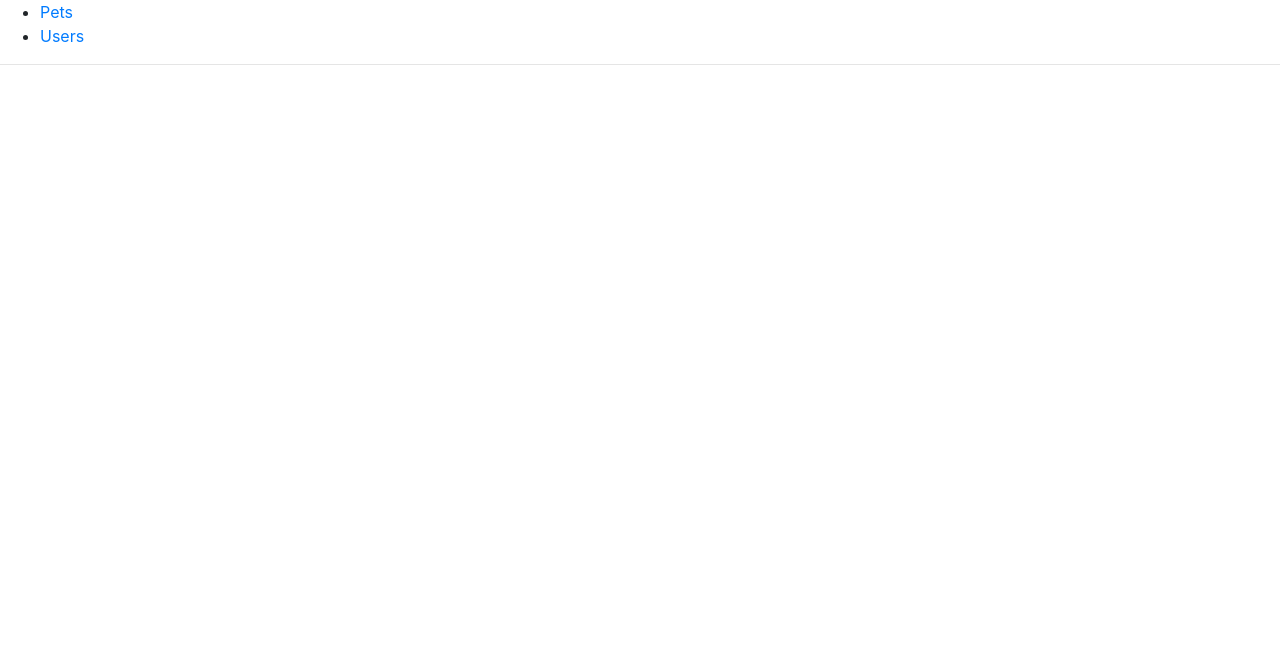
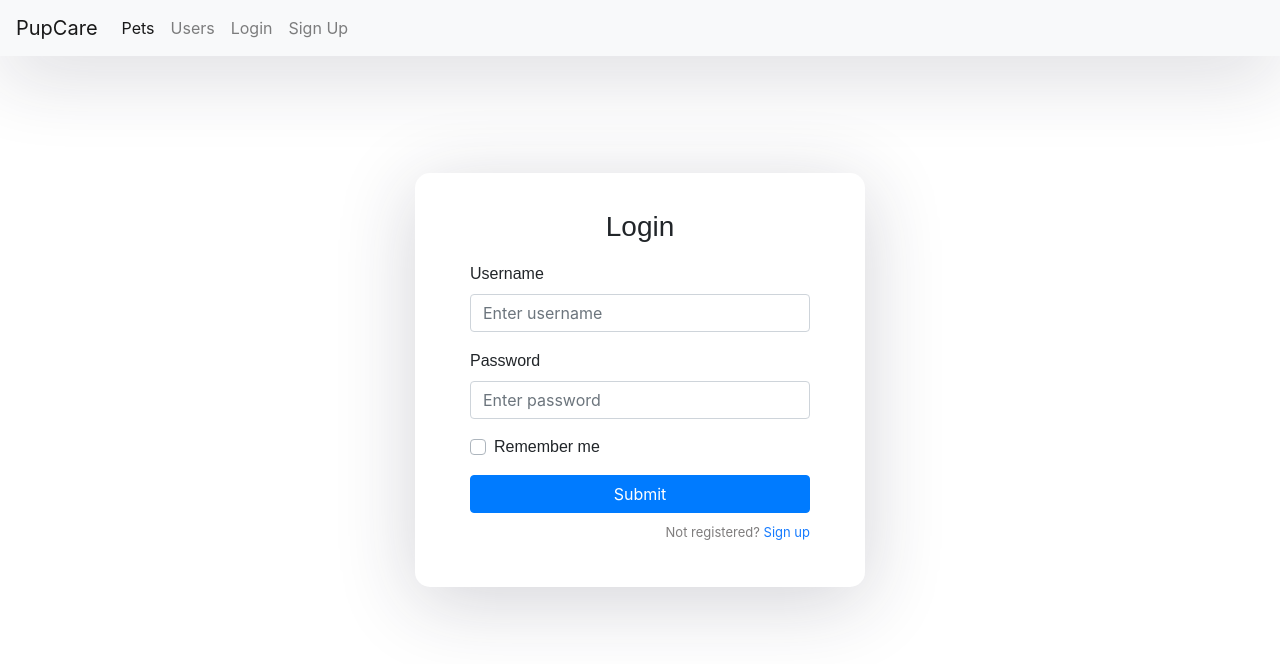
Before and after one commit to sis0k0/pup-care, a React (Create React App) app in the folder pup-care-client/: page /login in a window 1280 px wide. Shown: the top 664 px of the page. Built offline with nearby package versions, Linux system fonts and the light colour scheme.

Commit message:
Add login and signup forms

```diff
--- a/pup-care-client/src/App.js
+++ b/pup-care-client/src/App.js
@@ -1,27 +1,23 @@
 import React from "react";
+import '../node_modules/bootstrap/dist/css/bootstrap.min.css';
+import './App.css';
 import {
   BrowserRouter as Router,
   Switch,
   Route,
-  Link
 } from "react-router-dom";
 import UsersList from "./UsersList";
 import PetsList from "./PetsList";
+import Login from "./Login";
+import SignUp from "./Signup";
+import Navbar from "./Navbar";
 
 export default function BasicExample() {
   return (
     <Router>
-      <div>
-        <ul>
-          <li>
-            <Link to="/pets">Pets</Link>
-          </li>
-          <li>
-            <Link to="/users">Users</Link>
-          </li>
-        </ul>
-        <hr />
-
+      <Navbar />
+      <div className="auth-wrapper">
+        <div className="auth-inner">
           <Switch>
             <Route path="/pets">
               <PetsList />
@@ -29,7 +25,14 @@ export default function BasicExample() {
             <Route path="/users">
               <UsersList />
             </Route>
+            <Route path="/login">
+              <Login />
+            </Route>
+            <Route path="/signup">
+              <SignUp />
+            </Route>
           </Switch>
+        </div>
         </div>
     </Router>
   );
--- /dev/null
+++ b/pup-care-client/src/Login.js
@@ -0,0 +1,34 @@
+import React, { Component } from "react";
+import { Link } from "react-router-dom";
+
+export default class Login extends Component {
+    render() {
+        return (
+            <form>
+                <h3>Login</h3>
+
+                <div className="form-group">
+                    <label>Username</label>
+                    <input type="text" className="form-control" placeholder="Enter username" />
+                </div>
+
+                <div className="form-group">
+                    <label>Password</label>
+                    <input type="password" className="form-control" placeholder="Enter password" />
+                </div>
+
+                <div className="form-group">
+                    <div className="custom-control custom-checkbox">
+                        <input type="checkbox" className="custom-control-input" id="customCheck1" />
+                        <label className="custom-control-label" htmlFor="customCheck1">Remember me</label>
+                    </div>
+                </div>
+
+                <button type="submit" className="btn btn-primary btn-block">Submit</button>
+                <p className="forgot-password text-right">
+                    Not registered? <Link to="/signup">Sign up</Link>
+                </p>
+            </form>
+        );
+    }
+}
--- /dev/null
+++ b/pup-care-client/src/Navbar.js
@@ -0,0 +1,30 @@
+import React from "react";
+import { Link } from "react-router-dom";
+
+export default function Navbar() {
+    return (
+        <nav class="navbar navbar-expand-lg navbar-light bg-light">
+            <a class="navbar-brand" href="#">PupCare</a>
+            <button class="navbar-toggler" type="button" data-toggle="collapse" data-target="#navbarSupportedContent" aria-controls="navbarSupportedContent" aria-expanded="false" aria-label="Toggle navigation">
+                <span class="navbar-toggler-icon"></span>
+            </button>
+
+            <div class="collapse navbar-collapse" id="navbarSupportedContent">
+                <ul class="navbar-nav mr-auto">
+                    <li class="nav-item active">
+                        <Link class="nav-link" to="/pets">Pets</Link>
+                    </li>
+                    <li class="nav-item">
+                        <Link class="nav-link" to="/users">Users</Link>
+                    </li>
+                    <li class="nav-item">
+                        <Link class="nav-link" to="/login">Login</Link>
+                    </li>
+                    <li class="nav-item">
+                        <Link class="nav-link" to="/signup">Sign Up</Link>
+                    </li>
+                </ul>
+            </div>
+        </nav>
+    );
+}
--- /dev/null
+++ b/pup-care-client/src/Signup.js
@@ -0,0 +1,32 @@
+import React, { Component } from "react";
+import { Link } from "react-router-dom";
+
+export default class SignUp extends Component {
+    render() {
+        return (
+            <form>
+                <h3>Registration</h3>
+
+                <div className="form-group">
+                    <label>Username</label>
+                    <input type="text" className="form-control" placeholder="Enter Username" />
+                </div>
+
+                <div className="form-group">
+                    <label>Password</label>
+                    <input type="password" className="form-control" placeholder="Enter password" />
+                </div>
+
+                <div className="form-group">
+                    <label>Confirm Password</label>
+                    <input type="password" className="form-control" placeholder="Confirm password" />
+                </div>
+
+                <button type="submit" className="btn btn-primary btn-block">Sign Up</button>
+                <p className="forgot-password text-right">
+                    Already registered? <Link to="/login">Log in</Link>
+                </p>
+            </form>
+        );
+    }
+}
--- a/pup-care-client/src/index.css
+++ b/pup-care-client/src/index.css
@@ -11,3 +11,74 @@ code {
   font-family: source-code-pro, Menlo, Monaco, Consolas, 'Courier New',
     monospace;
 }
+
+@import url('https://fonts.googleapis.com/css?family=Fira+Sans:400,500,600,700,800');
+
+* {
+  box-sizing: border-box;
+}
+body {
+  min-height: 100vh;
+  display: flex;
+  font-weight: 400;
+  font-family: 'Fira Sans', sans-serif;
+}
+
+h1,h2,h3,h4,h5,h6,label,span {
+  font-weight: 500;
+  font-family: 'Fira Sans', sans-serif;
+}
+
+body, html, .App, #root, .auth-wrapper {
+  width: 100%;
+  height: 90%;
+}
+
+.navbar-light {
+  box-shadow: 0px 14px 80px rgba(34, 35, 58, 0.2);
+}
+
+.auth-wrapper {
+  display: flex;
+  justify-content: center;
+  flex-direction: column;
+  text-align: left;
+}
+
+.auth-inner {
+  width: 450px;
+  margin: auto;
+  box-shadow: 0px 14px 80px rgba(34, 35, 58, 0.2);
+  padding: 40px 55px 45px 55px;
+  border-radius: 15px;
+  transition: all .3s;
+}
+
+.auth-wrapper .form-control:focus {
+  border-color: #167bff;
+  box-shadow: none;
+}
+
+.auth-wrapper h3 {
+  text-align: center;
+  margin: 0;
+  line-height: 1;
+  padding-bottom: 20px;
+}
+
+.custom-control-label {
+  font-weight: 400;
+}
+
+.forgot-password,
+.forgot-password a {
+  text-align: right;
+  font-size: 13px;
+  padding-top: 10px;
+  color: #7f7d7d;
+  margin: 0;
+}
+
+.forgot-password a {
+  color: #167bff;
+}
```
Lines whose indentation alone changed are shown as unchanged.
